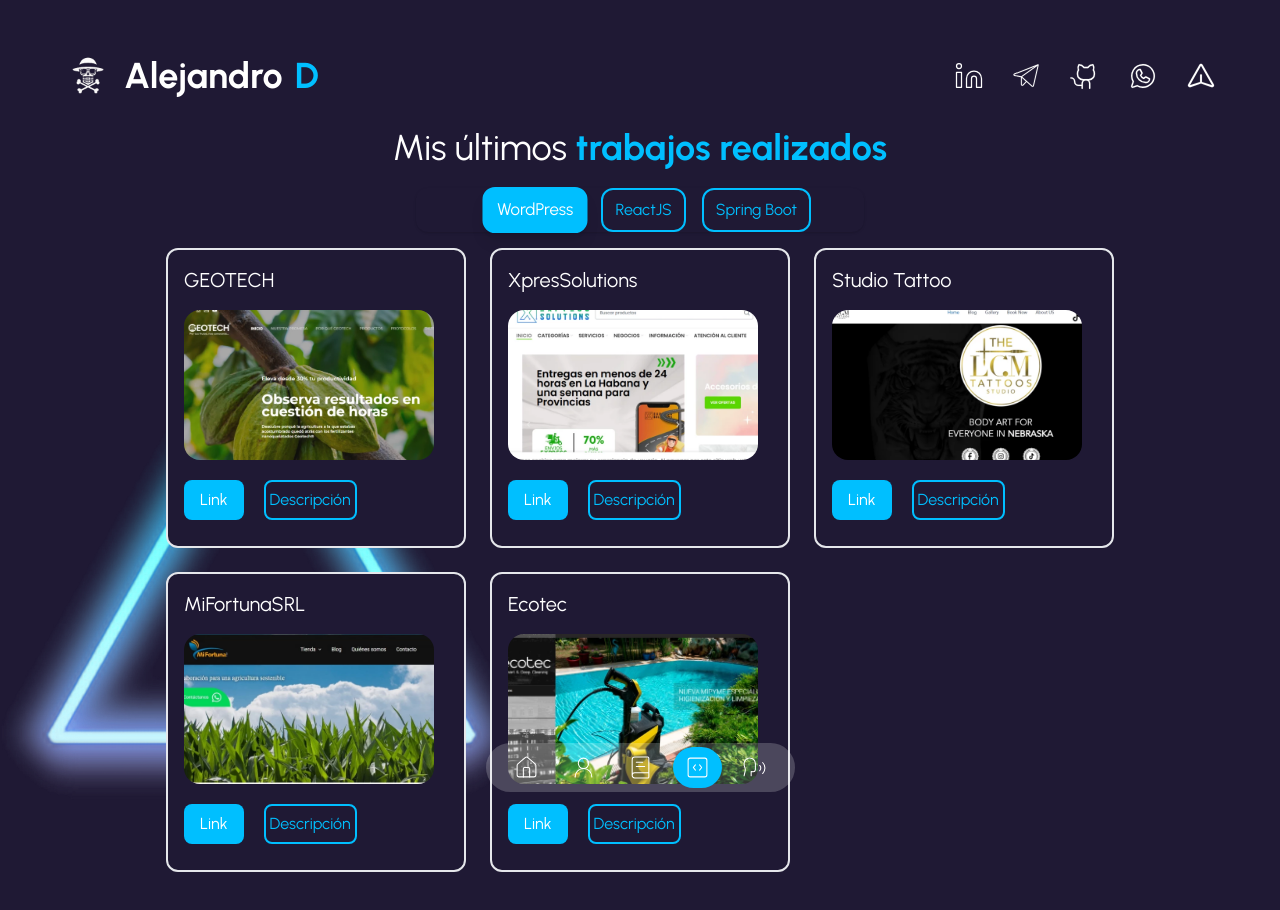
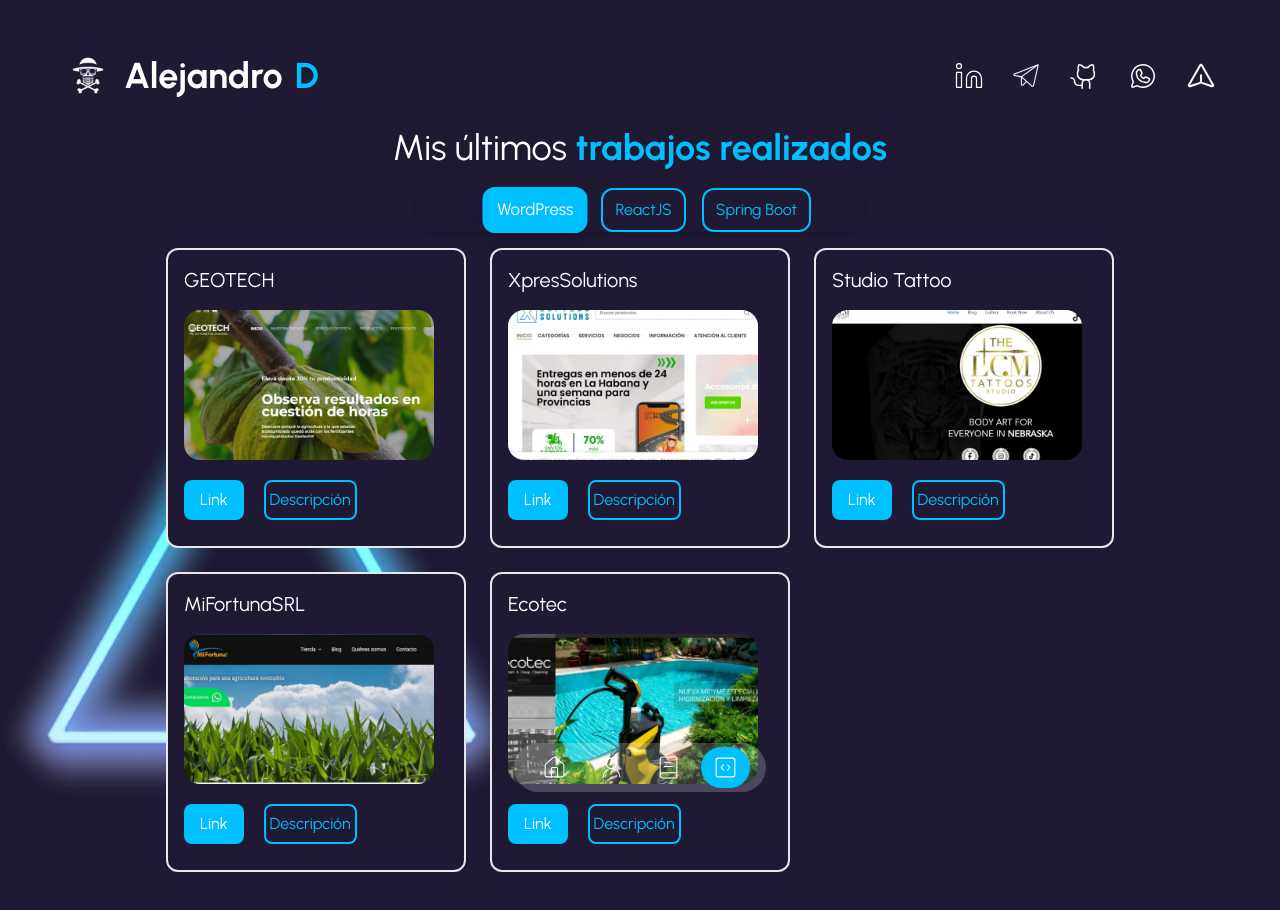
Before and after one commit to AlejandroD01/My-Portfolio, a Next.js app: page /portfolio in a window 1280 px wide. Shown: the top 910 px of the page. Built offline with nearby package versions, Linux system fonts and the light colour scheme.

Commit message:
Remove commented-out Home navigation item from navbar data

```diff
--- a/data.tsx
+++ b/data.tsx
@@ -58,12 +58,12 @@
         icon: <CodeSquare size={25} color="#fff" strokeWidth={1} />,
         link: "/portfolio",
     },
-    {
-        id: 5,
-        title: "Home",
-        icon: <Speech size={25} color="#fff" strokeWidth={1} />,
-        link: "/testimonials",
-    },
+    // {
+    //     id: 5,
+    //     title: "Home",
+    //     icon: <Speech size={25} color="#fff" strokeWidth={1} />,
+    //     link: "/testimonials",
+    // },
 ];
 
 export const dataAboutPage = [
```
